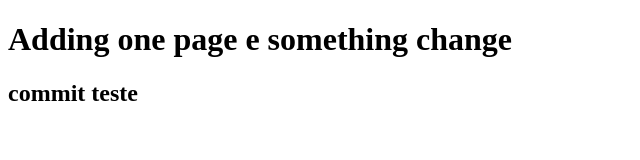
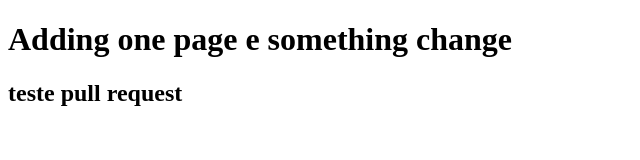
Before and after one commit to abanjos/github-backin-years, a plain HTML site: page servicos.html in a window 1280 px wide. Shown: the whole page, without its empty margins (0-640 px from the left). Drawn offline with Linux system fonts and the light colour scheme.

Commit message:
add h2 to test changes and create pr

```diff
--- a/servicos.html
+++ b/servicos.html
@@ -8,6 +8,8 @@
 </head>
 <body>
     <h1>Adding one page e something change</h1>
-    <h2>commit teste</h2>
+    <h2>
+        teste pull request
+    </h2>
 </body>
 </html>
```
